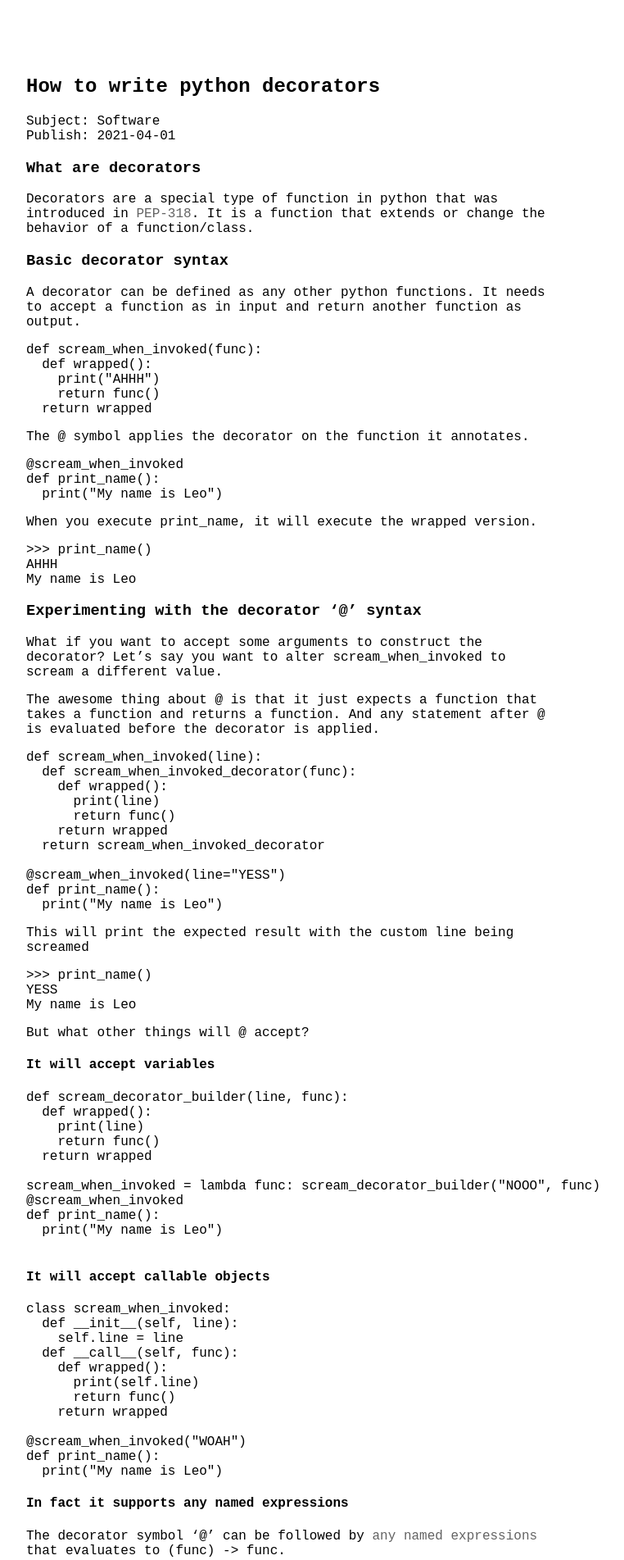
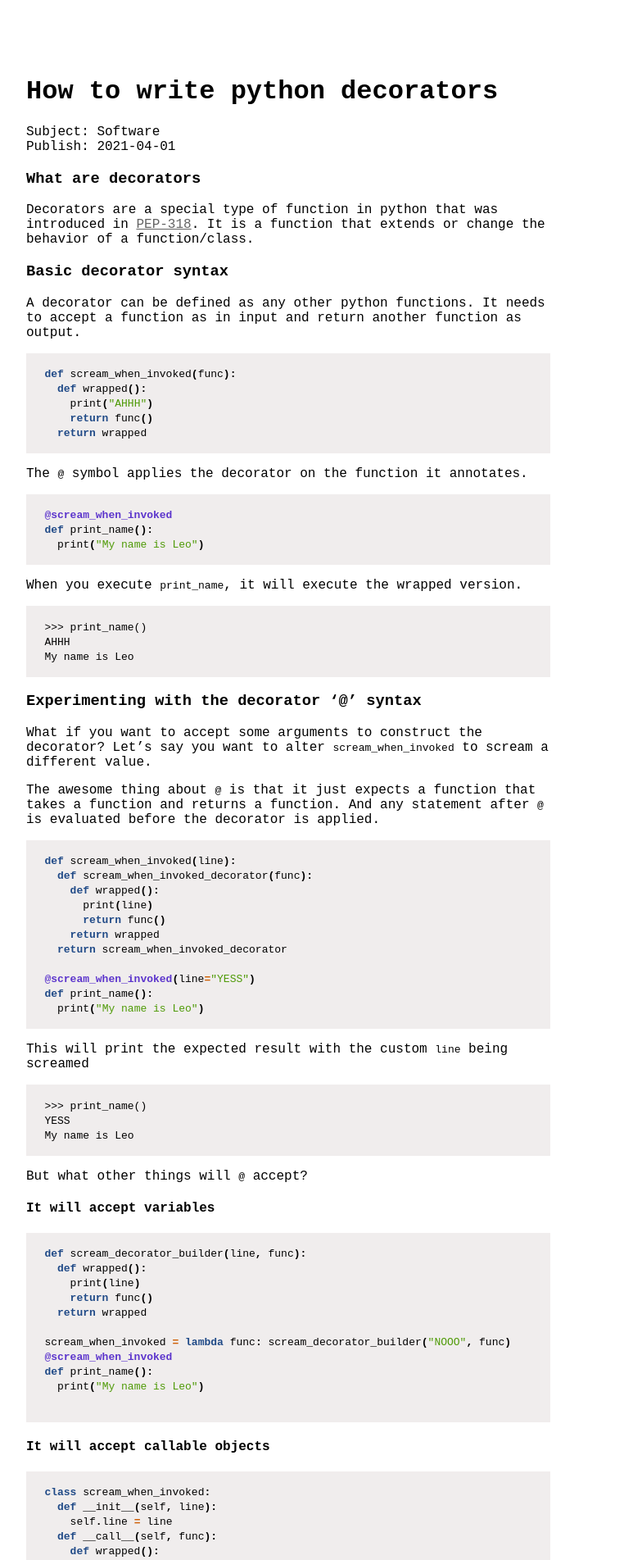
Before and after one commit to leoxlin/blog, a Jekyll site: the page built from _posts/2021-04-01-how-to-write-python-decorators.md, in a window 1280 px wide. Shown: the top 1903 px of the page at 82% size, without its empty margins (288-1050 px from the left). Built offline with Jekyll 4.4.1, drawn with Linux system fonts in a browser that asks for light colours.

Commit message:
Add some styling changes

```diff
--- a/_layouts/post.html
+++ b/_layouts/post.html
@@ -2,7 +2,7 @@
 layout: default
 ---
 
-<h2>{{ page.title }}</h2>
+<h1>{{ page.title }}</h1>
 
 <ul>
   <li>Subject: {{ page.subject }}</li>
--- a/assets/css/main.css
+++ b/assets/css/main.css
@@ -1,6 +1,4 @@
 * {
-  text-decoration: none;
-  font-family: "Courier New", Courier, monospace;
   color: #000000;
 }
 
@@ -8,6 +6,8 @@ div.content {
   max-width: 640px;
   margin: 0 auto;
   padding: 4rem 2rem;
+  font-family: "Courier New", Courier, monospace;
+  text-decoration: none;
 }
 
 ul {
@@ -29,3 +29,84 @@ hr {
   text-align: center;
   border: 0;
 }
+
+.highlight {
+  margin: 1em 0;
+  background: #f0eded;
+  font-family: 'Roboto Mono', monospace;
+  padding-left: 0.7em;
+  padding-top: 0.005em;
+  padding-bottom: 0.005em;
+}
+
+# VS Theme
+# https://jwarby.github.io/jekyll-pygments-themes/languages/python.html
+.highlight .hll { background-color: #ffffcc }
+.highlight .c { color: #8f5902; font-style: italic } /* Comment */
+.highlight .err { color: #a40000; border: 1px solid #ef2929 } /* Error */
+.highlight .g { color: #000000 } /* Generic */
+.highlight .k { color: #204a87; font-weight: bold } /* Keyword */
+.highlight .l { color: #000000 } /* Literal */
+.highlight .n { color: #000000 } /* Name */
+.highlight .o { color: #ce5c00; font-weight: bold } /* Operator */
+.highlight .x { color: #000000 } /* Other */
+.highlight .p { color: #000000; font-weight: bold } /* Punctuation */
+.highlight .cm { color: #8f5902; font-style: italic } /* Comment.Multiline */
+.highlight .cp { color: #8f5902; font-style: italic } /* Comment.Preproc */
+.highlight .c1 { color: #8f5902; font-style: italic } /* Comment.Single */
+.highlight .cs { color: #8f5902; font-style: italic } /* Comment.Special */
+.highlight .gd { color: #a40000 } /* Generic.Deleted */
+.highlight .ge { color: #000000; font-style: italic } /* Generic.Emph */
+.highlight .gr { color: #ef2929 } /* Generic.Error */
+.highlight .gh { color: #000080; font-weight: bold } /* Generic.Heading */
+.highlight .gi { color: #00A000 } /* Generic.Inserted */
+.highlight .go { color: #000000; font-style: italic } /* Generic.Output */
+.highlight .gp { color: #8f5902 } /* Generic.Prompt */
+.highlight .gs { color: #000000; font-weight: bold } /* Generic.Strong */
+.highlight .gu { color: #800080; font-weight: bold } /* Generic.Subheading */
+.highlight .gt { color: #a40000; font-weight: bold } /* Generic.Traceback */
+.highlight .kc { color: #204a87; font-weight: bold } /* Keyword.Constant */
+.highlight .kd { color: #204a87; font-weight: bold } /* Keyword.Declaration */
+.highlight .kn { color: #204a87; font-weight: bold } /* Keyword.Namespace */
+.highlight .kp { color: #204a87; font-weight: bold } /* Keyword.Pseudo */
+.highlight .kr { color: #204a87; font-weight: bold } /* Keyword.Reserved */
+.highlight .kt { color: #204a87; font-weight: bold } /* Keyword.Type */
+.highlight .ld { color: #000000 } /* Literal.Date */
+.highlight .m { color: #0000cf; font-weight: bold } /* Literal.Number */
+.highlight .s { color: #4e9a06 } /* Literal.String */
+.highlight .na { color: #c4a000 } /* Name.Attribute */
+.highlight .nb { color: #204a87 } /* Name.Builtin */
+.highlight .nc { color: #000000 } /* Name.Class */
+.highlight .no { color: #000000 } /* Name.Constant */
+.highlight .nd { color: #5c35cc; font-weight: bold } /* Name.Decorator */
+.highlight .ni { color: #ce5c00 } /* Name.Entity */
+.highlight .ne { color: #cc0000; font-weight: bold } /* Name.Exception */
+.highlight .nf { color: #000000 } /* Name.Function */
+.highlight .nl { color: #f57900 } /* Name.Label */
+.highlight .nn { color: #000000 } /* Name.Namespace */
+.highlight .nx { color: #000000 } /* Name.Other */
+.highlight .py { color: #000000 } /* Name.Property */
+.highlight .nt { color: #204a87; font-weight: bold } /* Name.Tag */
+.highlight .nv { color: #000000 } /* Name.Variable */
+.highlight .ow { color: #204a87; font-weight: bold } /* Operator.Word */
+.highlight .w { color: #f8f8f8; text-decoration: underline } /* Text.Whitespace */
+.highlight .mf { color: #0000cf; font-weight: bold } /* Literal.Number.Float */
+.highlight .mh { color: #0000cf; font-weight: bold } /* Literal.Number.Hex */
+.highlight .mi { color: #0000cf; font-weight: bold } /* Literal.Number.Integer */
+.highlight .mo { color: #0000cf; font-weight: bold } /* Literal.Number.Oct */
+.highlight .sb { color: #4e9a06 } /* Literal.String.Backtick */
+.highlight .sc { color: #4e9a06 } /* Literal.String.Char */
+.highlight .sd { color: #8f5902; font-style: italic } /* Literal.String.Doc */
+.highlight .s2 { color: #4e9a06 } /* Literal.String.Double */
+.highlight .se { color: #4e9a06 } /* Literal.String.Escape */
+.highlight .sh { color: #4e9a06 } /* Literal.String.Heredoc */
+.highlight .si { color: #4e9a06 } /* Literal.String.Interpol */
+.highlight .sx { color: #4e9a06 } /* Literal.String.Other */
+.highlight .sr { color: #4e9a06 } /* Literal.String.Regex */
+.highlight .s1 { color: #4e9a06 } /* Literal.String.Single */
+.highlight .ss { color: #4e9a06 } /* Literal.String.Symbol */
+.highlight .bp { color: #3465a4 } /* Name.Builtin.Pseudo */
+.highlight .vc { color: #000000 } /* Name.Variable.Class */
+.highlight .vg { color: #000000 } /* Name.Variable.Global */
+.highlight .vi { color: #000000 } /* Name.Variable.Instance */
+.highlight .il { color: #0000cf; font-weight: bold } /* Literal.Number.Integer.Long */
```
